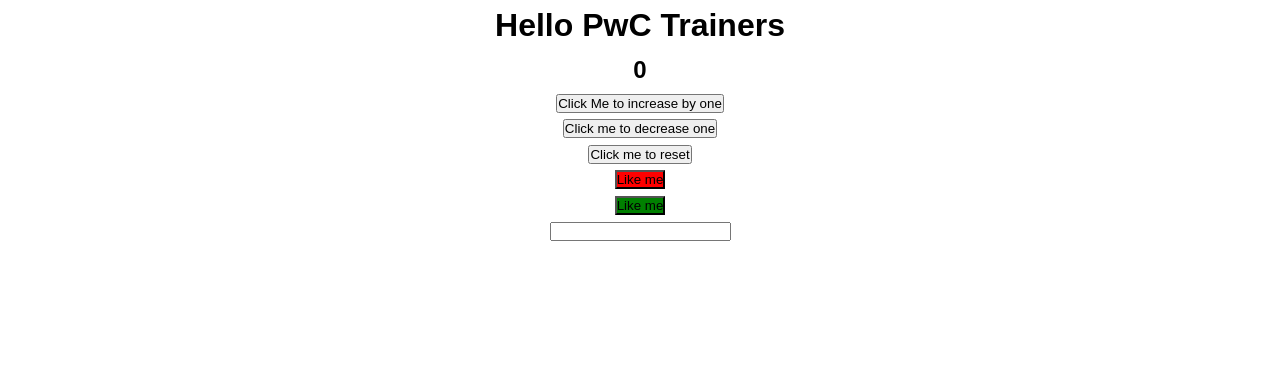
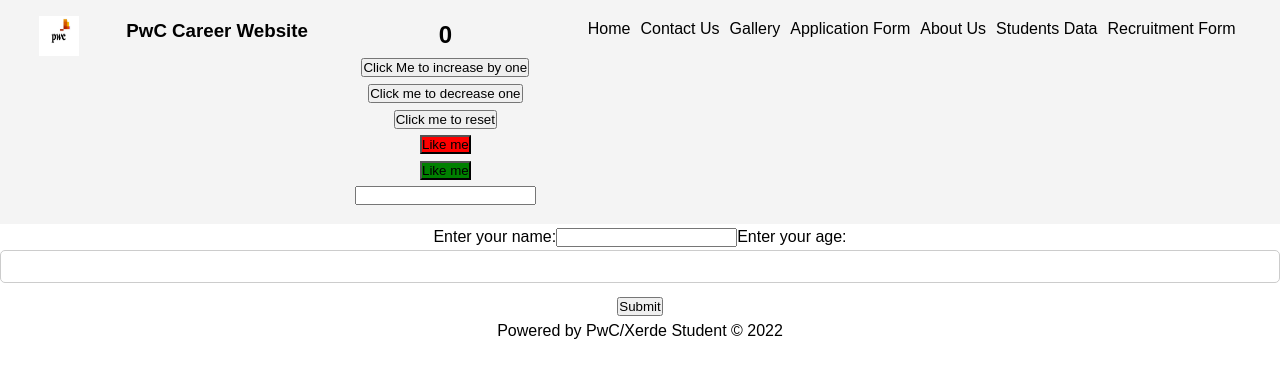
Before and after one commit to royalboe/react-app-one, a React (Create React App) app: page /RecruitmentForm in a window 1280 px wide. Shown: the top 378 px of the page. Built offline with nearby package versions, Linux system fonts and the light colour scheme.

Commit message:
New commits

```diff
--- a/package.json
+++ b/package.json
@@ -8,6 +8,7 @@
     "@testing-library/user-event": "^13.5.0",
     "react": "^18.2.0",
     "react-dom": "^18.2.0",
+    "react-router-dom": "^6.3.0",
     "react-scripts": "5.0.1",
     "web-vitals": "^2.1.4"
   },
--- a/src/App.js
+++ b/src/App.js
@@ -1,46 +1,48 @@
+// import "./App.css";
+// import "./components/Counter";
+// import Counter from "./components/Counter";
+
+// function App() {
+//   return (
+//     <div className="App">
+//       <h1>Hello PwC Trainers</h1>
+//       <Counter />
+//     </div>
+//   );
+// }
+
+// export default App;
+
 import "./App.css";
-import "./components/Counter";
-import Counter from "./components/Counter";
+import { BrowserRouter, Routes, Route } from "react-router-dom";
+import StudentsData from "./pages/StudentsData";
+import Header from "./components/Header";
+import Footer from "./components/Footer";
+import Home from "./pages/Home";
+import Gallery from "./pages/Gallery";
+import AboutUs from "./pages/AboutUs";
+import ApplicationForm from "./pages/ApplicationForm";
+import ContactUs from "./pages/ContactUs";
+import RecruitmentForm from "./pages/RecruitmentForm";
 
 function App() {
   return (
     <div className="App">
-      <h1>Hello PwC Trainers</h1>
-      <Counter />
+      <BrowserRouter>
+        <Header />
+        <Routes>
+          <Route path={"/Home"} element={<Home />} />
+          <Route path={"/AboutUs"} element={<AboutUs />} />
+          <Route path={"/Gallery"} element={<Gallery />} />
+          <Route path={"/StudentsData"} element={<StudentsData />} />
+          <Route path={"/ContactUs"} element={<ContactUs />} />
+          <Route path={"/ApplicationForm"} element={<ApplicationForm />} />
+          <Route path={"/RecruitmentForm"} element={<RecruitmentForm />} />
+        </Routes>
+        <Footer />
+      </BrowserRouter>
     </div>
   );
 }
 
 export default App;
-
-// import "./App.css";
-// import { BrowserRouter, Routes, Route } from "react-router-dom";
-// import StudentsData from "./pages/StudentsData";
-// import Header from "./components/Header";
-// import Footer from "./components/Footer";
-// import Home from "./pages/Home";
-// import Gallery from "./pages/Gallery";
-// import AboutUs from "./pages/AboutUs";
-// import ApplicationForm from "./pages/ApplicationForm";
-// import ContactUs from "./pages/ContactUs";
-
-// function App() {
-//   return (
-//     <div className="App">
-//       <BrowserRouter>
-//         <Header />
-//         <Routes>
-//           <Route path={"/Home"} element={<Home />} />
-//           <Route path={"/AboutUs"} element={<AboutUs />} />
-//           <Route path={"/Gallery"} element={<Gallery />} />
-//           <Route path={"/StudentsData"} element={<StudentsData />} />
-//           <Route path={"/ContactUs"} element={<ContactUs />} />
-//           <Route path={"/ApplicationForm"} element={<ApplicationForm />} />
-//         </Routes>
-//         <Footer />
-//       </BrowserRouter>
-//     </div>
-//   );
-// }
-
-// export default App;
--- a/src/components/Header.jsx
+++ b/src/components/Header.jsx
@@ -23,6 +23,7 @@
         <Link to="/ApplicationForm">Application Form</Link>
         <Link to="/AboutUs">About Us</Link>
         <Link to="/StudentsData">Students Data</Link>
+        <Link to="/RecruitmentForm">Recruitment Form</Link>
       </div>
     </header>
   );
--- a/src/pages/RecruitmentForm.jsx
+++ b/src/pages/RecruitmentForm.jsx
@@ -0,0 +1,42 @@
+import React, { useState } from "react";
+
+function MyForm() {
+  const [inputs, setInputs] = useState({});
+
+  const handleChange = (event) => {
+    const name = event.target.name;
+    const value = event.target.value;
+    setInputs((values) => ({ ...values, [name]: value }));
+  };
+
+  const handleSubmit = (event) => {
+    event.preventDefault();
+    alert(inputs);
+  };
+
+  return (
+    <form onSubmit={handleSubmit}>
+      <label>
+        Enter your name:
+        <input
+          type="text"
+          name="username"
+          value={inputs.username || ""}
+          onChange={handleChange}
+        />
+      </label>
+      <label>
+        Enter your age:
+        <input
+          type="number"
+          name="age"
+          value={inputs.age || ""}
+          onChange={handleChange}
+        />
+      </label>
+      <input type="submit" />
+    </form>
+  );
+}
+
+export default MyForm;
```
Also changed, not shown: 1 other file (tests, documents, lock files or other folders).
